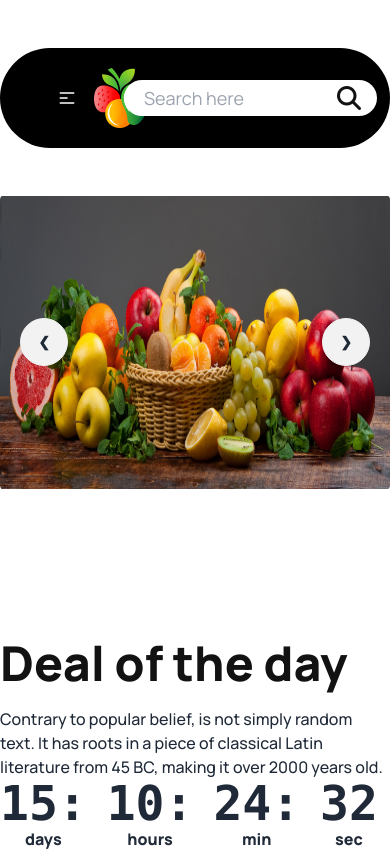
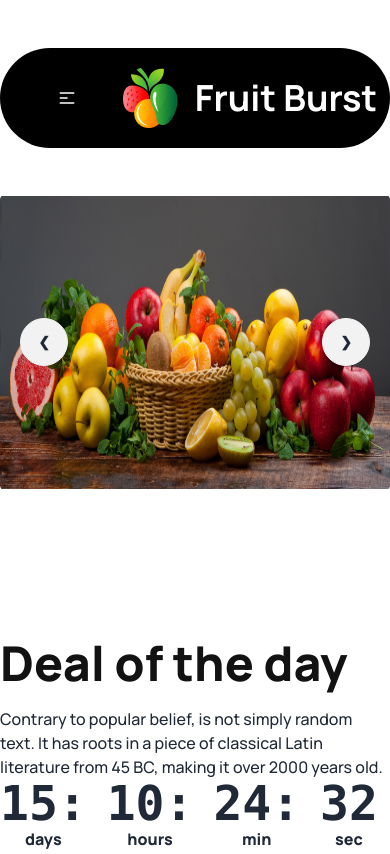
Before and after one commit to ataulweb/assignment-03-fruits-website, a plain HTML site: page index.html in a window 390 px wide. Shown: the top 854 px of the page. Drawn offline with nearby package versions, Linux system fonts and the light colour scheme; grey boxes are pictures that could not be loaded.

Commit message:
Finally navbar responsive done

```diff
--- a/index.html
+++ b/index.html
@@ -67,7 +67,7 @@
           </div>
 
           <div class="navbar-end">
-            <div class="from-control">
+            <div class="from-control hidden lg:block">
               <div class="input-group">
                 <div>
                   <input type="text" placeholder="Search here" class="input-group-lg px-5 rounded-full"/>
```
